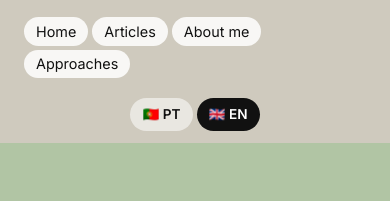
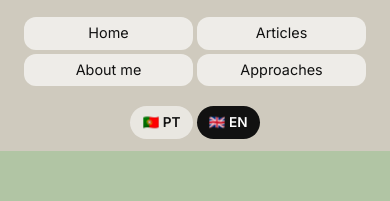
Before and after one commit to rodrigomaia06/project-92x7a, a plain HTML site: page en/index.html in a window 390 px wide. Shown: the part 93-294 px from the top of the page. Drawn offline with Linux system fonts and the light colour scheme.

Commit message:
fixed menu a phone view

```diff
--- a/en/partials/header.html
+++ b/en/partials/header.html
@@ -10,19 +10,22 @@
     </div>
     <nav class="site-nav" aria-label="Primary navigation">
       <ul class="menu">
-        <li class="menu-item"><a data-link="index.html">Home</a></li>
-        <li class="menu-item"><a data-link="index.html#main-content">Articles</a></li>
-        <li class="menu-item has-children">
-          <button class="menu-toggle" type="button" aria-expanded="false">About me</button>
+        <li class="menu-item"><a class="menu-link" data-link="index.html">Home</a></li>
+        <li class="menu-item"><a class="menu-link" data-link="index.html#main-content">Articles</a></li>
+        <li class="menu-item">
+          <details class="menu-group">
+            <summary class="menu-link">About me</summary>
             <ul class="sub-menu">
               <li><a data-link="menu/contact.html">Contact</a></li>
               <li><a data-link="menu/curriculum-vitae.html">Resume</a></li>
               <li><a data-link="menu/work-with-me.html">Work with me</a></li>
               <li><a data-link="menu/fees.html">Fees</a></li>
             </ul>
+          </details>
         </li>
-        <li class="menu-item has-children">
-          <button class="menu-toggle" type="button" aria-expanded="false">Approaches</button>
+        <li class="menu-item">
+          <details class="menu-group">
+            <summary class="menu-link">Approaches</summary>
             <ul class="sub-menu">
               <li><a data-link="menu/emdr.html">EMDR</a></li>
               <li><a data-link="menu/clinical-hypnotherapy.html">Clinical Hypnotherapy</a></li>
@@ -32,6 +35,7 @@
               <li><a data-link="menu/clinical-supervision.html">Clinical Supervision</a></li>
               <li><a data-link="menu/family-and-couple-therapy.html">Family &amp; Couple Therapy</a></li>
             </ul>
+          </details>
         </li>
       </ul>
     </nav>
--- a/en/scripts/include.js
+++ b/en/scripts/include.js
@@ -14,7 +14,7 @@ async function loadIncludes() {
       if (name === 'header') {
         applyLanguageSwitcher(container);
         applyNavigationLinks(container);
-        setupMenuToggles(container);
+        setupMenuDetails(container);
       } else if (name === 'footer') {
         applyNavigationLinks(container);
       }
@@ -75,13 +75,70 @@ function applyLanguageSwitcher(container) {
   }
 }
 
-function setupMenuToggles(root = document) {
-  root.querySelectorAll('.menu-toggle').forEach(button => {
-    button.addEventListener('click', () => {
-      const expanded = button.getAttribute('aria-expanded') === 'true';
-      button.setAttribute('aria-expanded', String(!expanded));
-      const submenu = button.nextElementSibling;
-      if (submenu) submenu.classList.toggle('open', !expanded);
+function setupMenuDetails(root = document) {
+  const groups = root.querySelectorAll('details.menu-group');
+  if (!groups.length) return;
+
+  const hoverMedia = window.matchMedia('(hover: hover) and (pointer: fine)');
+  const supportsHover = hoverMedia.matches;
+
+  groups.forEach(group => {
+    if (group.dataset.menuInitialized === 'true') return;
+    group.dataset.menuInitialized = 'true';
+
+    const summary = group.querySelector('summary');
+    if (!summary) return;
+
+    if (supportsHover) {
+      let lastPointerType = '';
+
+      summary.addEventListener('pointerdown', (event) => {
+        lastPointerType = event.pointerType;
+      });
+
+      group.addEventListener('mouseenter', () => {
+        group.open = true;
+      });
+
+      group.addEventListener('mouseleave', () => {
+        group.open = false;
+      });
+
+      summary.addEventListener('click', (event) => {
+        if (event.detail !== 0 && lastPointerType !== 'touch' && lastPointerType !== 'pen') {
+          event.preventDefault();
+        }
+        lastPointerType = '';
+      });
+
+      summary.addEventListener('keydown', (event) => {
+        if (event.key === 'Enter' || event.key === ' ') {
+          event.preventDefault();
+          group.open = !group.open;
+        }
+        if (event.key === 'Escape') {
+          group.open = false;
+          summary.focus();
+        }
+      });
+    } else {
+      summary.addEventListener('keydown', (event) => {
+        if (event.key === 'Escape') {
+          group.open = false;
+          summary.focus();
+        }
+      });
+    }
+
+    summary.addEventListener('focus', () => {
+      group.open = true;
+    });
+
+    group.addEventListener('focusout', (event) => {
+      const next = event.relatedTarget;
+      if (!next || !group.contains(next)) {
+        group.open = false;
+      }
     });
   });
 }
--- a/en/styles.css
+++ b/en/styles.css
@@ -147,6 +147,7 @@ a:focus-visible {
 .menu {
   display: flex;
   flex-wrap: wrap;
+  align-items: center;
   gap: var(--space-xs);
   list-style: none;
   padding: 0;
@@ -155,38 +156,59 @@ a:focus-visible {
 
 .menu-item {
   position: relative;
+  list-style: none;
+  display: flex;
 }
 
-.menu-item > a,
-.menu-toggle {
+.menu-item > .menu-link,
+.menu-group > .menu-link {
   display: inline-flex;
   align-items: center;
   justify-content: center;
-  padding: 0.35rem 0.75rem;
-  border-radius: 999px;
+  padding: 0.45rem 0.9rem;
+  border-radius: var(--radius);
   background: rgba(255, 255, 255, 0.65);
   text-decoration: none;
   font-size: 0.9rem;
-  line-height: 1.2;
+  line-height: 1.25;
   border: none;
   cursor: pointer;
   font-family: inherit;
   color: inherit;
+  white-space: nowrap;
+  -webkit-appearance: none;
+  appearance: none;
+  transition: background 0.2s ease, color 0.2s ease, box-shadow 0.2s ease;
 }
 
-.menu-item > a:hover,
-.menu-item > a:focus-visible,
-.menu-toggle:hover,
-.menu-toggle:focus-visible {
+summary.menu-link {
+  list-style: none;
+}
+
+summary.menu-link::-webkit-details-marker,
+summary.menu-link::marker {
+  display: none;
+}
+
+.menu-link:hover,
+.menu-link:focus-visible,
+.menu-group:hover > .menu-link,
+.menu-group[open] > .menu-link {
   background: var(--color-base-2);
   color: var(--color-contrast);
   text-decoration: none;
 }
 
-.menu-item.has-children .sub-menu {
+.menu-group {
+  position: relative;
+  display: flex;
+  flex-direction: column;
+}
+
+.sub-menu {
   display: none;
   position: absolute;
-  top: 100%;
+  top: calc(100% + 0.35rem);
   left: 0;
   min-width: 240px;
   padding: var(--space-xs) 0;
@@ -194,22 +216,22 @@ a:focus-visible {
   list-style: none;
   background: var(--color-base-2);
   border-radius: var(--radius);
-  box-shadow: 0 8px 24px rgba(0, 0, 0, 0.12);
+  box-shadow: 0 12px 30px rgba(0, 0, 0, 0.12);
   z-index: 20;
 }
 
-.menu-item.has-children .sub-menu.open {
-  display: block;
-}
-
-.menu-item.has-children:focus-within > .sub-menu {
+.menu-group[open] > .sub-menu {
   display: block;
 }
 
 @media (hover: hover) and (pointer: fine) {
-  .menu-item.has-children:hover > .sub-menu {
+  .menu-group:hover > .sub-menu {
     display: block;
   }
+}
+
+.sub-menu li {
+  list-style: none;
 }
 
 .sub-menu li a {
@@ -677,22 +699,26 @@ a:focus-visible {
   display: inline-flex;
   align-items: center;
   justify-content: center;
-  padding: 0.5rem 1rem;
-  border-radius: 12px;
-  border: 1px solid rgba(20, 27, 26, 0.15);
-  background: var(--color-base-2);
-  color: var(--color-contrast);
-  font-weight: 600;
+  padding: 0.45rem 0.9rem;
+  border-radius: var(--radius);
+  border: none;
+  background: rgba(255, 255, 255, 0.65);
+  color: inherit;
+  font-family: inherit;
   text-decoration: none;
   cursor: pointer;
   white-space: nowrap;
   gap: var(--space-xxs);
-  transition: background 0.2s ease, color 0.2s ease, border-color 0.2s ease;
+  font-size: 0.9rem;
+  line-height: 1.25;
+  -webkit-appearance: none;
+  appearance: none;
+  transition: background 0.2s ease, color 0.2s ease, box-shadow 0.2s ease;
 }
 
 .share-button:link,
 .share-button:visited {
-  color: var(--color-contrast);
+  color: inherit;
 }
 
 .share-label {
@@ -702,9 +728,8 @@ a:focus-visible {
 
 .share-button:hover,
 .share-button:focus-visible {
-  background: var(--color-accent-4);
+  background: var(--color-base-2);
   color: var(--color-contrast);
-  border-color: rgba(20, 27, 26, 0.25);
 }
 
 .share-hint {
@@ -726,21 +751,38 @@ a:focus-visible {
 @media (max-width: 720px) {
   .menu {
     gap: var(--space-xxs);
+    justify-content: center;
   }
 
-  .menu-item.has-children .sub-menu {
-    position: static;
-    box-shadow: none;
-    border: 1px solid rgba(0, 0, 0, 0.06);
-    margin-top: var(--space-xxs);
+  .menu-item {
+    flex: 1 1 calc(50% - var(--space-xxs));
+    max-width: 220px;
+    justify-content: center;
+  }
+
+  .menu-item > .menu-link,
+  .menu-group > .menu-link {
     width: 100%;
   }
 
-  .menu-item > a,
-  .menu-toggle {
-    background: rgba(255, 255, 255, 0.85);
+  .menu-item > .menu-group,
+  .menu-group {
     width: 100%;
-    justify-content: flex-start;
+  }
+
+  .sub-menu {
+    position: static;
+    display: none;
+    margin-top: var(--space-xxs);
+    width: 100%;
+    padding: var(--space-xs);
+    border-radius: var(--radius);
+    box-shadow: 0 8px 18px rgba(0, 0, 0, 0.08);
+    border: 1px solid rgba(0, 0, 0, 0.06);
+  }
+
+  .menu-group[open] > .sub-menu {
+    display: block;
   }
 
   .language-switcher {
--- a/pt/styles.css
+++ b/pt/styles.css
@@ -147,6 +147,7 @@ a:focus-visible {
 .menu {
   display: flex;
   flex-wrap: wrap;
+  align-items: center;
   gap: var(--space-xs);
   list-style: none;
   padding: 0;
@@ -155,38 +156,59 @@ a:focus-visible {
 
 .menu-item {
   position: relative;
+  list-style: none;
+  display: flex;
 }
 
-.menu-item > a,
-.menu-toggle {
+.menu-item > .menu-link,
+.menu-group > .menu-link {
   display: inline-flex;
   align-items: center;
   justify-content: center;
-  padding: 0.35rem 0.75rem;
-  border-radius: 999px;
+  padding: 0.45rem 0.9rem;
+  border-radius: var(--radius);
   background: rgba(255, 255, 255, 0.65);
   text-decoration: none;
   font-size: 0.9rem;
-  line-height: 1.2;
+  line-height: 1.25;
   border: none;
   cursor: pointer;
   font-family: inherit;
   color: inherit;
+  white-space: nowrap;
+  -webkit-appearance: none;
+  appearance: none;
+  transition: background 0.2s ease, color 0.2s ease, box-shadow 0.2s ease;
 }
 
-.menu-item > a:hover,
-.menu-item > a:focus-visible,
-.menu-toggle:hover,
-.menu-toggle:focus-visible {
+summary.menu-link {
+  list-style: none;
+}
+
+summary.menu-link::-webkit-details-marker,
+summary.menu-link::marker {
+  display: none;
+}
+
+.menu-link:hover,
+.menu-link:focus-visible,
+.menu-group:hover > .menu-link,
+.menu-group[open] > .menu-link {
   background: var(--color-base-2);
   color: var(--color-contrast);
   text-decoration: none;
 }
 
-.menu-item.has-children .sub-menu {
+.menu-group {
+  position: relative;
+  display: flex;
+  flex-direction: column;
+}
+
+.sub-menu {
   display: none;
   position: absolute;
-  top: 100%;
+  top: calc(100% + 0.35rem);
   left: 0;
   min-width: 240px;
   padding: var(--space-xs) 0;
@@ -194,22 +216,22 @@ a:focus-visible {
   list-style: none;
   background: var(--color-base-2);
   border-radius: var(--radius);
-  box-shadow: 0 8px 24px rgba(0, 0, 0, 0.12);
+  box-shadow: 0 12px 30px rgba(0, 0, 0, 0.12);
   z-index: 20;
 }
 
-.menu-item.has-children .sub-menu.open {
-  display: block;
-}
-
-.menu-item.has-children:focus-within > .sub-menu {
+.menu-group[open] > .sub-menu {
   display: block;
 }
 
 @media (hover: hover) and (pointer: fine) {
-  .menu-item.has-children:hover > .sub-menu {
+  .menu-group:hover > .sub-menu {
     display: block;
   }
+}
+
+.sub-menu li {
+  list-style: none;
 }
 
 .sub-menu li a {
@@ -677,22 +699,26 @@ a:focus-visible {
   display: inline-flex;
   align-items: center;
   justify-content: center;
-  padding: 0.5rem 1rem;
-  border-radius: 12px;
-  border: 1px solid rgba(20, 27, 26, 0.15);
-  background: var(--color-base-2);
-  color: var(--color-contrast);
-  font-weight: 600;
+  padding: 0.45rem 0.9rem;
+  border-radius: var(--radius);
+  border: none;
+  background: rgba(255, 255, 255, 0.65);
+  color: inherit;
+  font-family: inherit;
   text-decoration: none;
   cursor: pointer;
   white-space: nowrap;
   gap: var(--space-xxs);
-  transition: background 0.2s ease, color 0.2s ease, border-color 0.2s ease;
+  font-size: 0.9rem;
+  line-height: 1.25;
+  -webkit-appearance: none;
+  appearance: none;
+  transition: background 0.2s ease, color 0.2s ease, box-shadow 0.2s ease;
 }
 
 .share-button:link,
 .share-button:visited {
-  color: var(--color-contrast);
+  color: inherit;
 }
 
 .share-label {
@@ -702,9 +728,8 @@ a:focus-visible {
 
 .share-button:hover,
 .share-button:focus-visible {
-  background: var(--color-accent-4);
+  background: var(--color-base-2);
   color: var(--color-contrast);
-  border-color: rgba(20, 27, 26, 0.25);
 }
 
 .share-hint {
@@ -726,21 +751,38 @@ a:focus-visible {
 @media (max-width: 720px) {
   .menu {
     gap: var(--space-xxs);
+    justify-content: center;
   }
 
-  .menu-item.has-children .sub-menu {
-    position: static;
-    box-shadow: none;
-    border: 1px solid rgba(0, 0, 0, 0.06);
-    margin-top: var(--space-xxs);
+  .menu-item {
+    flex: 1 1 calc(50% - var(--space-xxs));
+    max-width: 220px;
+    justify-content: center;
+  }
+
+  .menu-item > .menu-link,
+  .menu-group > .menu-link {
     width: 100%;
   }
 
-  .menu-item > a,
-  .menu-toggle {
-    background: rgba(255, 255, 255, 0.85);
+  .menu-item > .menu-group,
+  .menu-group {
     width: 100%;
-    justify-content: flex-start;
+  }
+
+  .sub-menu {
+    position: static;
+    display: none;
+    margin-top: var(--space-xxs);
+    width: 100%;
+    padding: var(--space-xs);
+    border-radius: var(--radius);
+    box-shadow: 0 8px 18px rgba(0, 0, 0, 0.08);
+    border: 1px solid rgba(0, 0, 0, 0.06);
+  }
+
+  .menu-group[open] > .sub-menu {
+    display: block;
   }
 
   .language-switcher {
```
Also changed, not shown: pt/partials/header.html (+10 -6 lines), pt/scripts/include.js (+65 -8 lines). Lines whose indentation alone changed are shown as unchanged.
